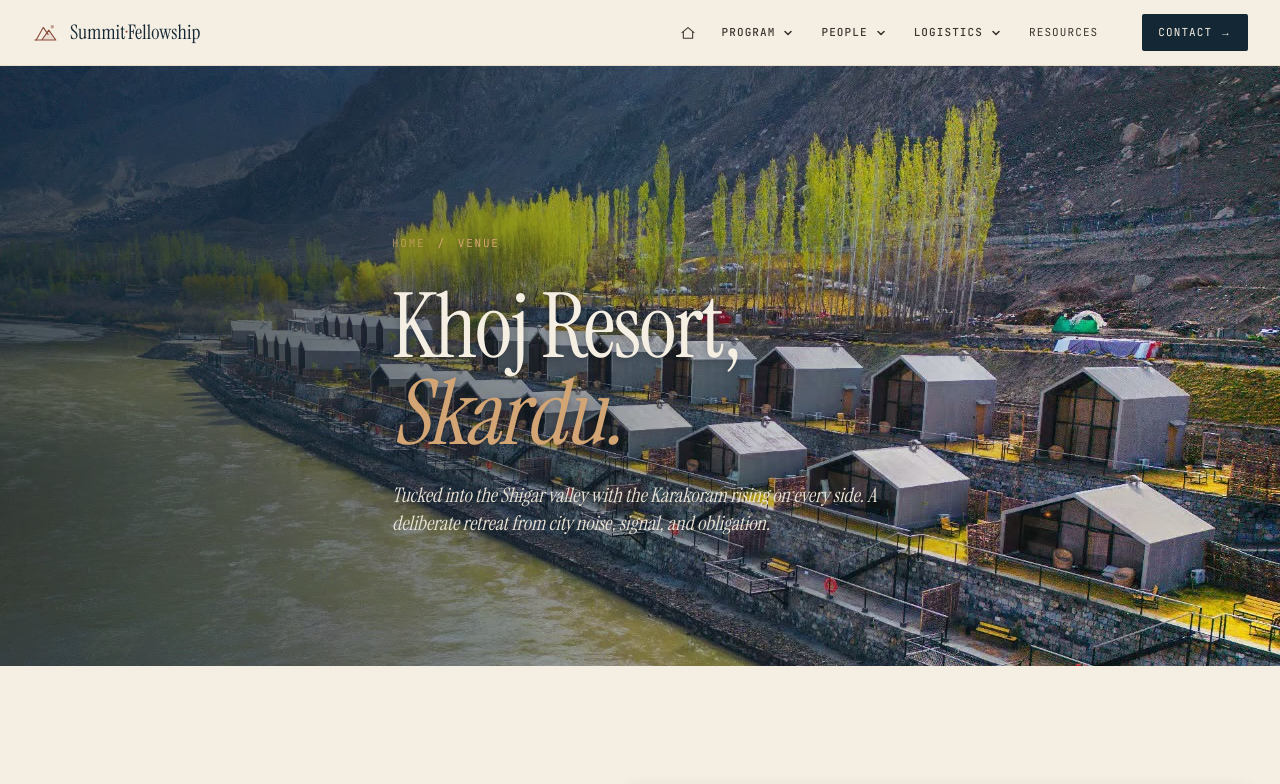
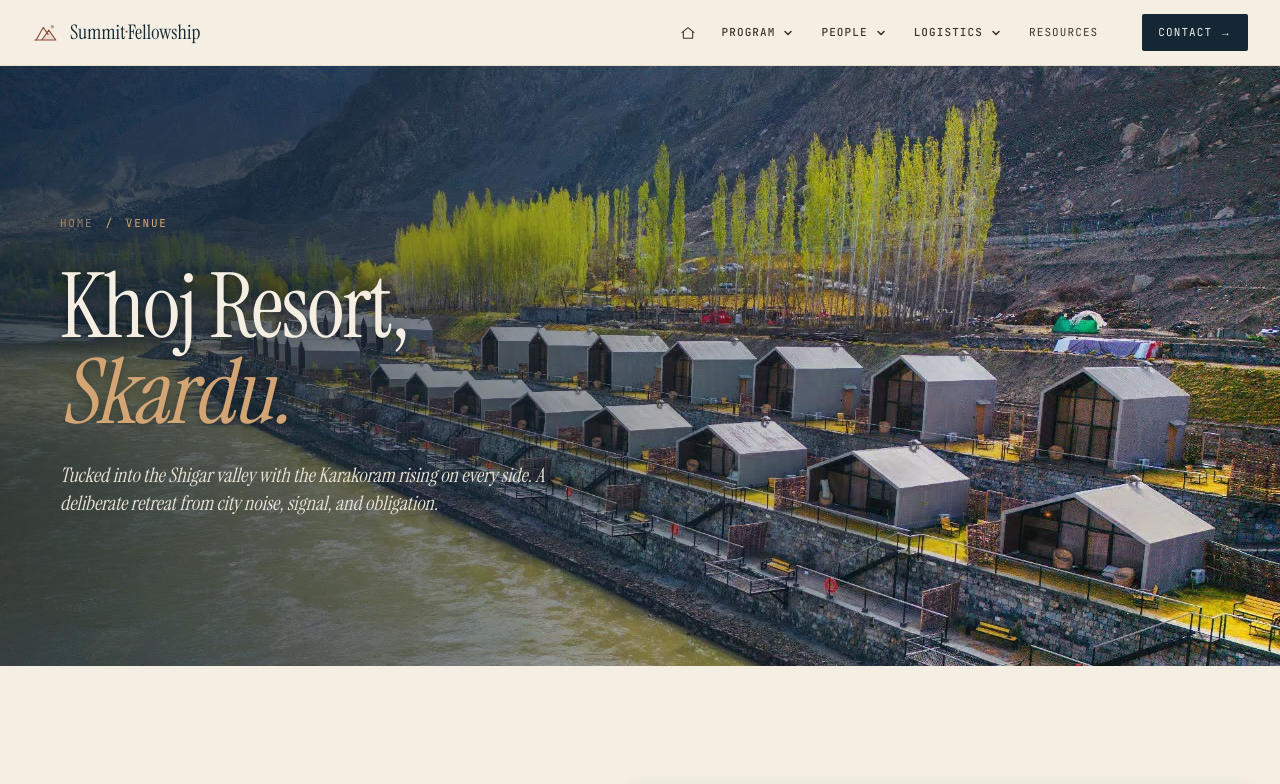
Before and after one commit to usmanjaved-droid/summit-fellowship-website, a Next.js app: page /venue in a window 1280 px wide. Shown: the top 784 px of the page. Built offline with nearby package versions, Linux system fonts and the light colour scheme.

Commit message:
style: position hero text absolutely on left side

```diff
--- a/app/venue/page.module.css
+++ b/app/venue/page.module.css
@@ -13,10 +13,14 @@
 }
 
 .pageHeroInnerWrapper {
-  position: relative;
+  position: absolute;
+  left: 0;
+  top: 50%;
+  transform: translateY(-50%);
   z-index: 1;
   text-align: left;
   max-width: 600px;
+  padding-left: 60px;
 }
 
 .pageHeroTitle {
--- a/app/venue/page.tsx
+++ b/app/venue/page.tsx
@@ -39,7 +39,7 @@ const FOOD_ITEMS = [
 export default function VenuePage() {
   return (
     <>
-      <section className={`page-hero ${styles.pageHeroImage}`} style={{ minHeight: '600px', position: 'relative', display: 'flex', alignItems: 'center', justifyContent: 'flex-start', paddingLeft: '40px' }} data-screen-label="Venue Hero">
+      <section className={`page-hero ${styles.pageHeroImage}`} style={{ minHeight: '600px', position: 'relative' }} data-screen-label="Venue Hero">
         <div className={styles.pageHeroOverlay} aria-hidden="true" />
         <div className={`container ${styles.pageHeroInnerWrapper}`}>
           <div className="page-hero__crumbs"><Link href="/">Home</Link><span>/</span><span>Venue</span></div>
```
